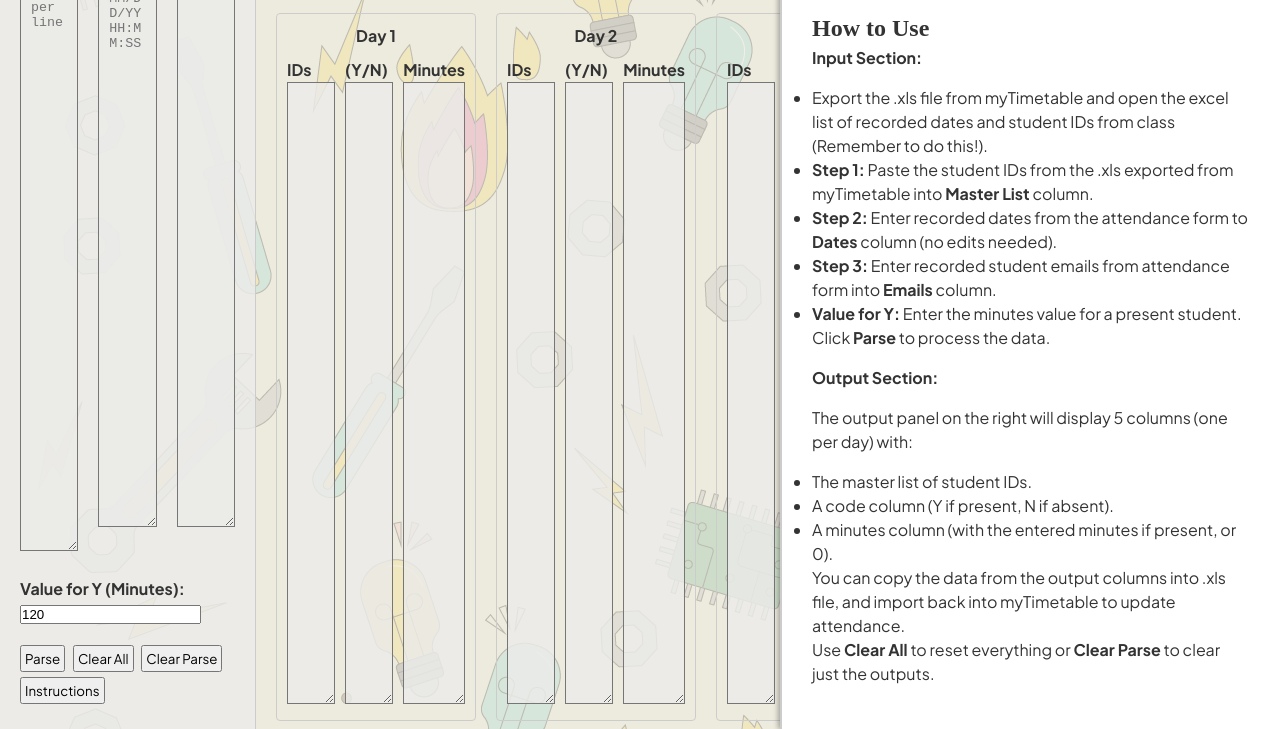
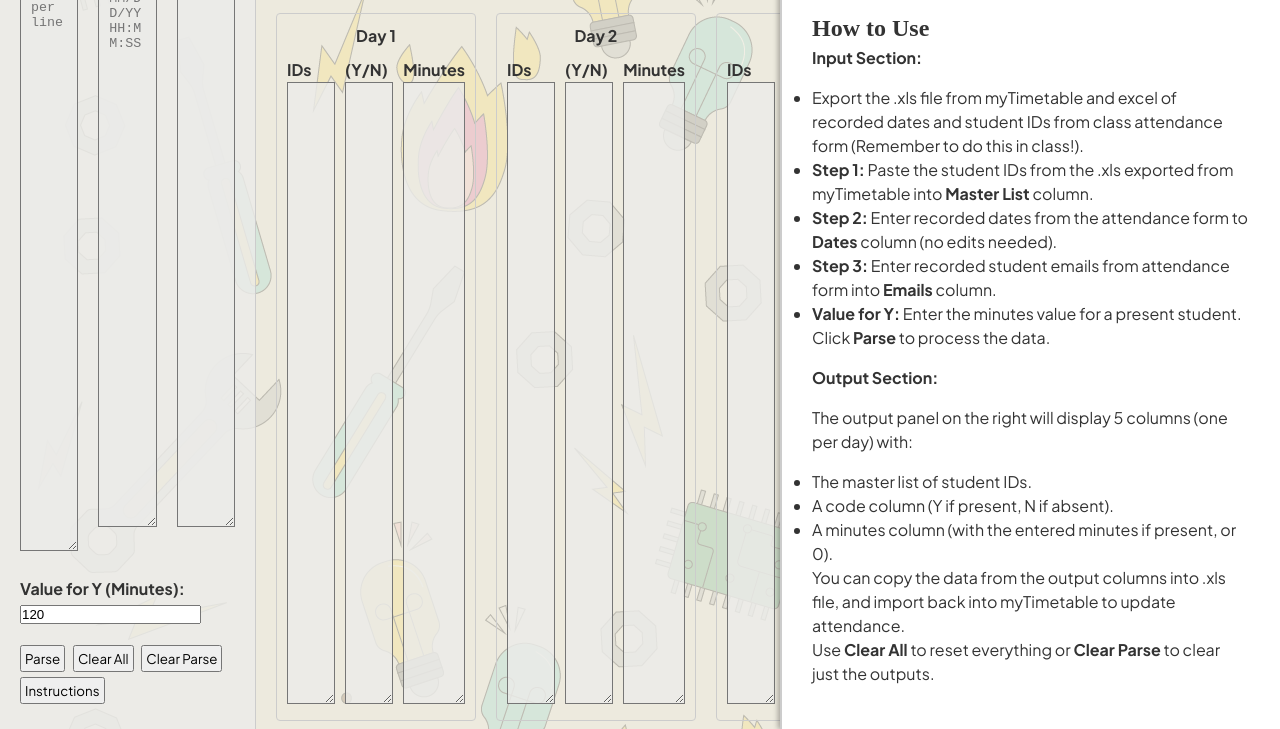
Before and after one commit to charlamainely/Haans-Nifty-Tools, a plain HTML site: page tools/attendance_checker.html in a window 1280 px wide. Both pictures are taken after a click on the button "Instructions". Shown: the part 148-877 px from the top of the page. Drawn offline with Linux system fonts and the light colour scheme; a web font is replaced by a local one.

Commit message:
update instructions

```diff
--- a/tools/attendance_checker.html
+++ b/tools/attendance_checker.html
@@ -157,7 +157,7 @@
     <h2>How to Use</h2>
     <p><strong>Input Section:</strong></p>
     <ul>
-      <li>Export the .xls file from myTimetable and open the excel list of recorded dates and student IDs from class (Remember to do this!).</li>
+      <li>Export the .xls file from myTimetable and excel of recorded dates and student IDs from class attendance form (Remember to do this in class!).</li>
       <li><strong>Step 1:</strong> Paste the student IDs from the .xls exported from myTimetable into <strong>Master List</strong> column.</li>
       <li><strong>Step 2:</strong> Enter recorded dates from the attendance form to <strong>Dates</strong> column (no edits needed).</li>
       <li><strong>Step 3:</strong> Enter recorded student emails from attendance form into <strong>Emails</strong> column.</li>
```
